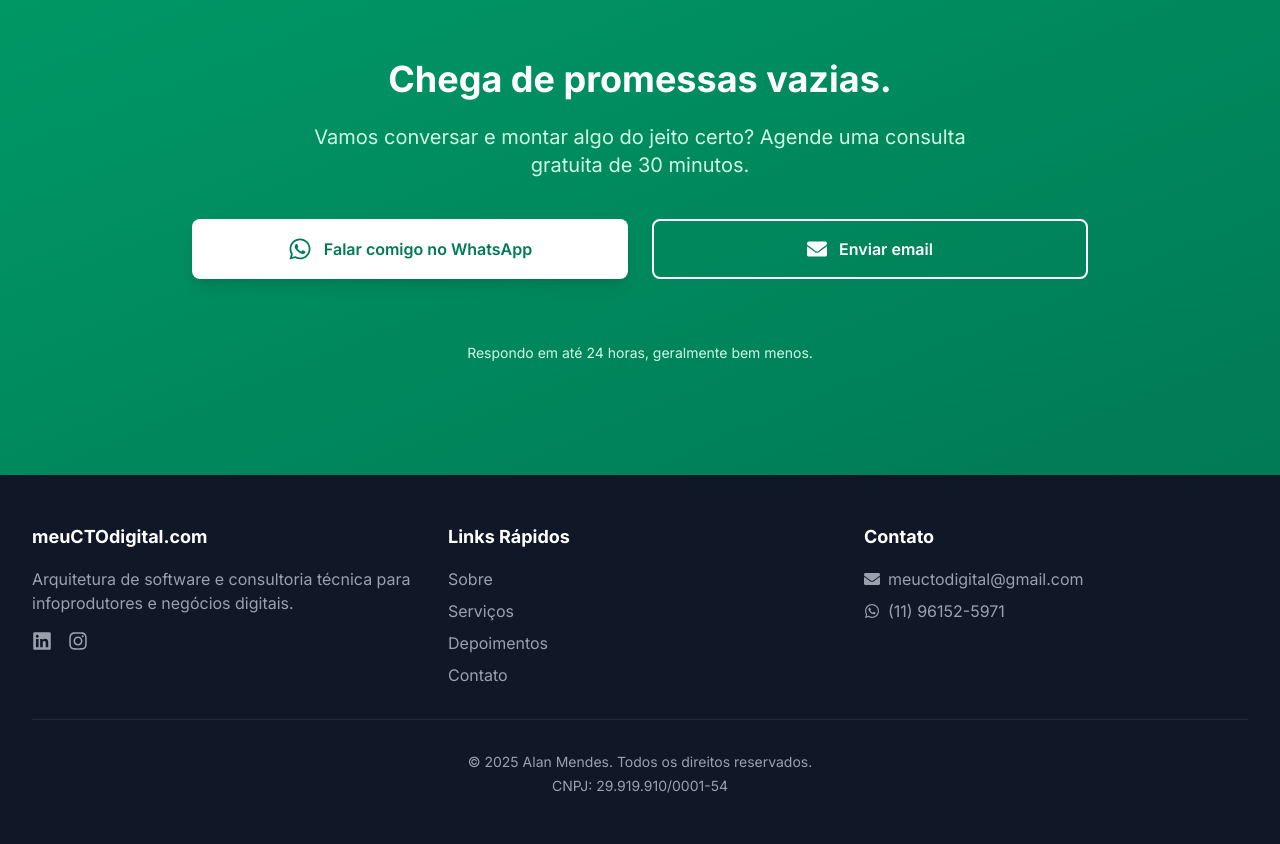
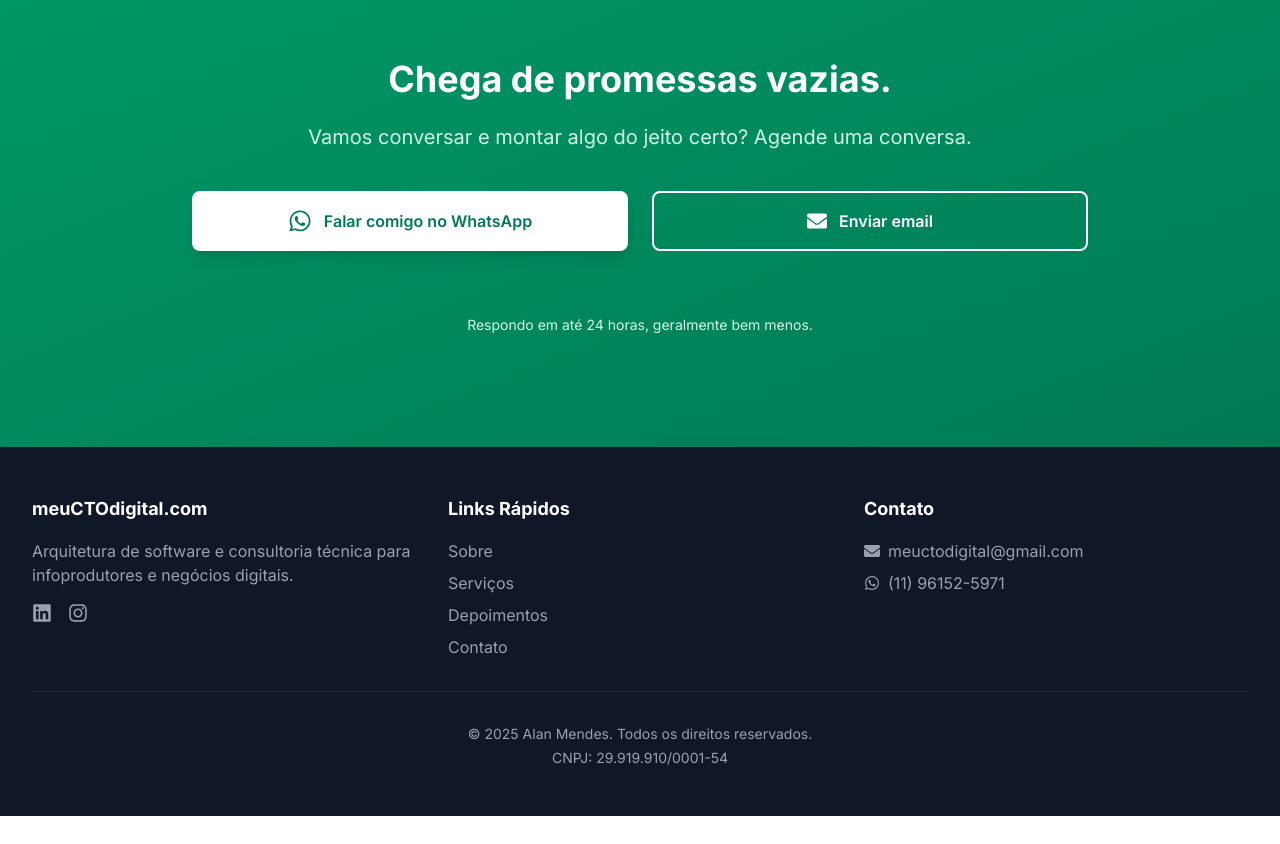
Before and after one commit to mendesalan/cto, a Next.js app: page / in a window 1280 px wide. Shown: the part 4360-5204 px from the top of the page. After the commit the page ends 5176 px from the top, so only its background shows below. Built offline with nearby package versions, Linux system fonts and the light colour scheme.

Commit message:
fix contact headline

```diff
--- a/src/components/Contact.tsx
+++ b/src/components/Contact.tsx
@@ -29,8 +29,7 @@ const Contact = () => {
             transition={{ duration: 0.5, delay: 0.1 }}
             className="text-xl mb-10 max-w-2xl mx-auto text-emerald-100"
           >
-            Vamos conversar e montar algo do jeito certo? Agende uma consulta
-            gratuita de 30 minutos.
+            Vamos conversar e montar algo do jeito certo? Agende uma conversa.
           </motion.p>
 
           <motion.div
```
